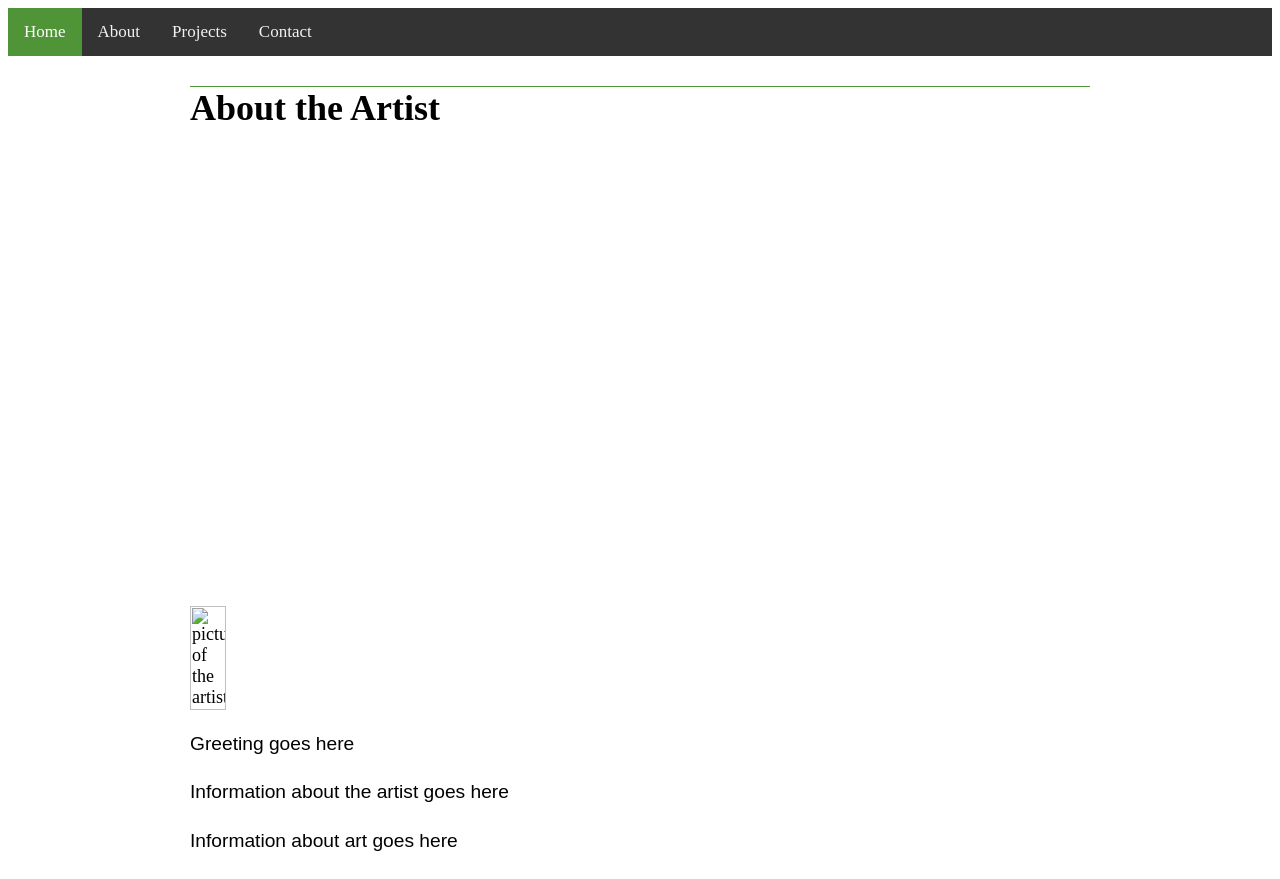
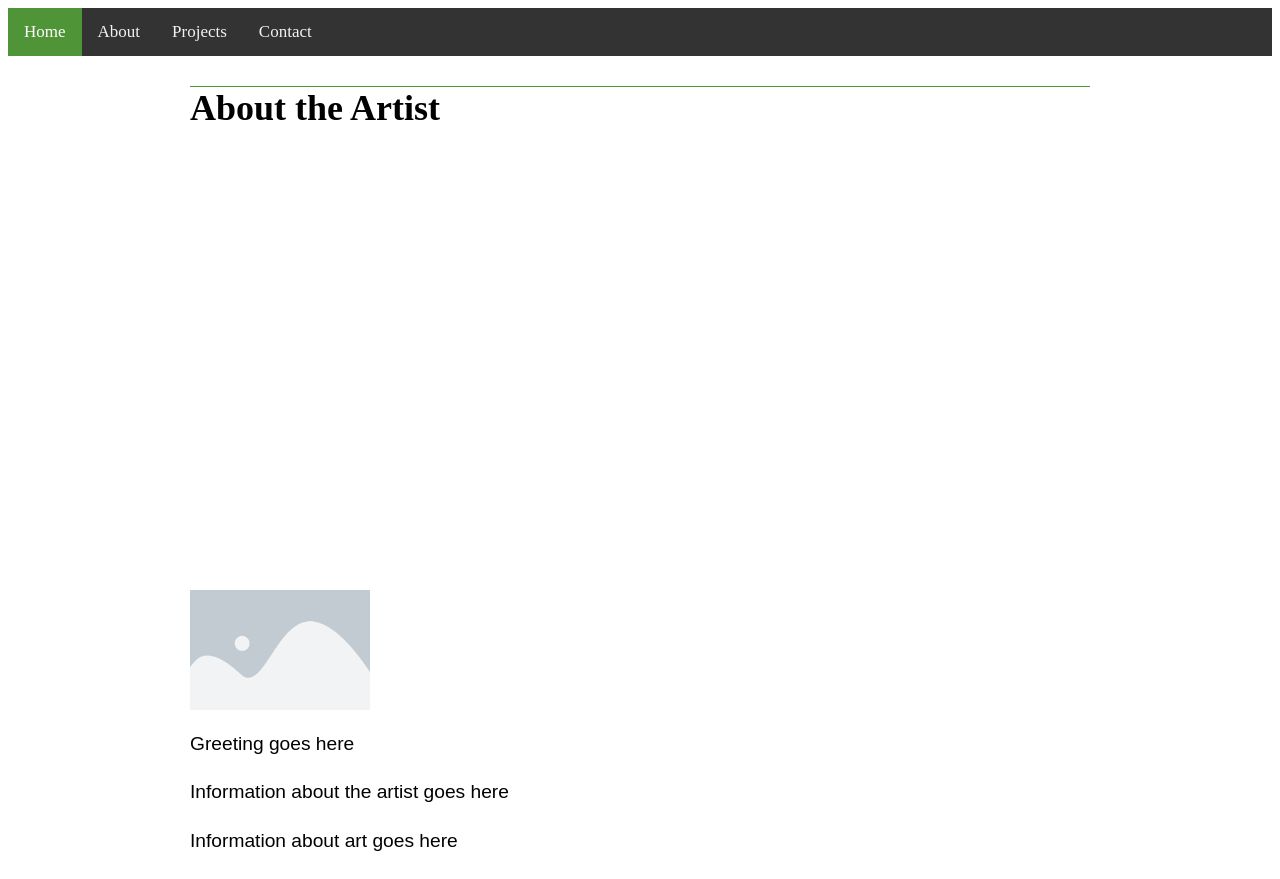
Before and after one commit to HugueAX/web-dev-project, a plain HTML site: page index.html in a window 1280 px wide. Shown: the top 879 px of the page. Drawn offline with Linux system fonts and the light colour scheme.

Commit message:
Update index.html

```diff
--- a/index.html
+++ b/index.html
@@ -21,7 +21,7 @@
         <hr>
         <section>
             <!--ADD PICTURE OF ARTIST-->
-            <img class="portrait" src="<!---Add source-->" alt="picture of the artist" width="20%">
+            <img class="portrait" src="placeholder.png" alt="picture of the artist" width="20%">
             <p>Greeting goes here</p>
             <p>Information about the artist goes here</p>
             <p>Information about art goes here</p>
```
